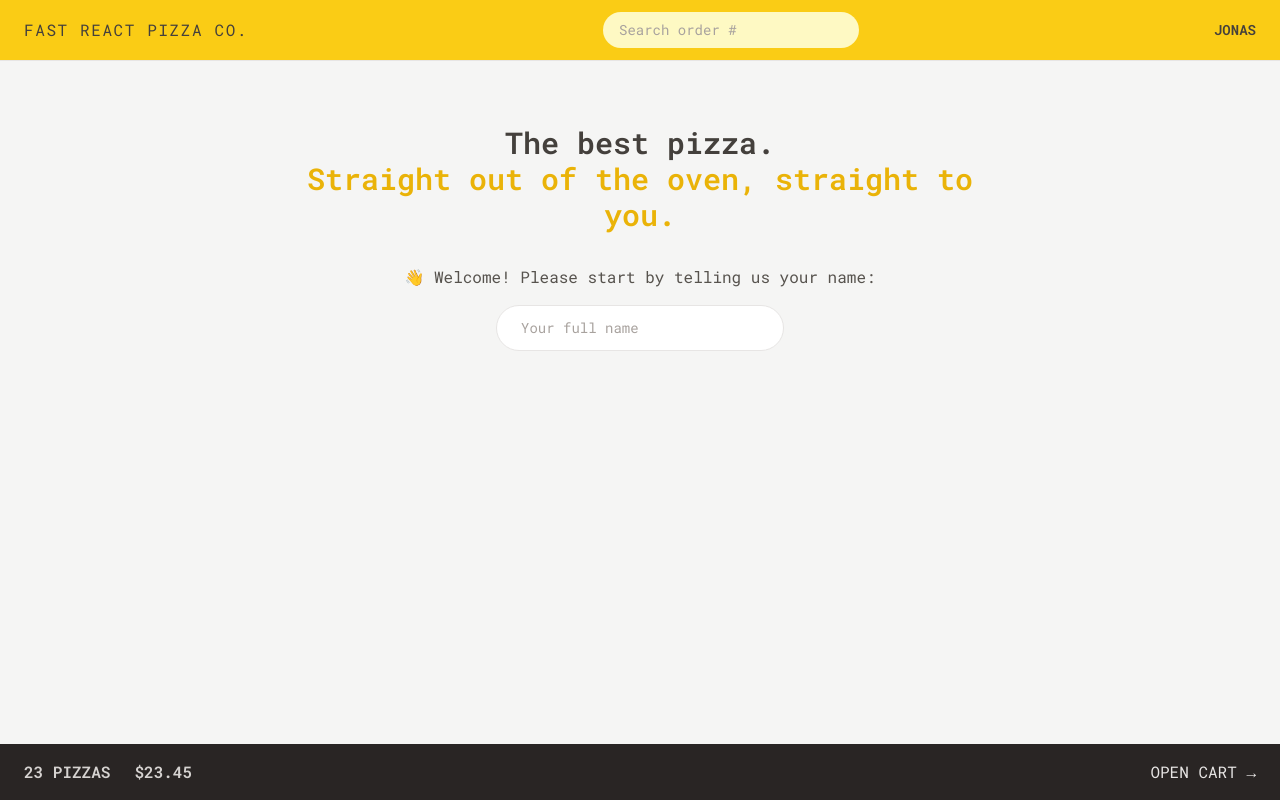
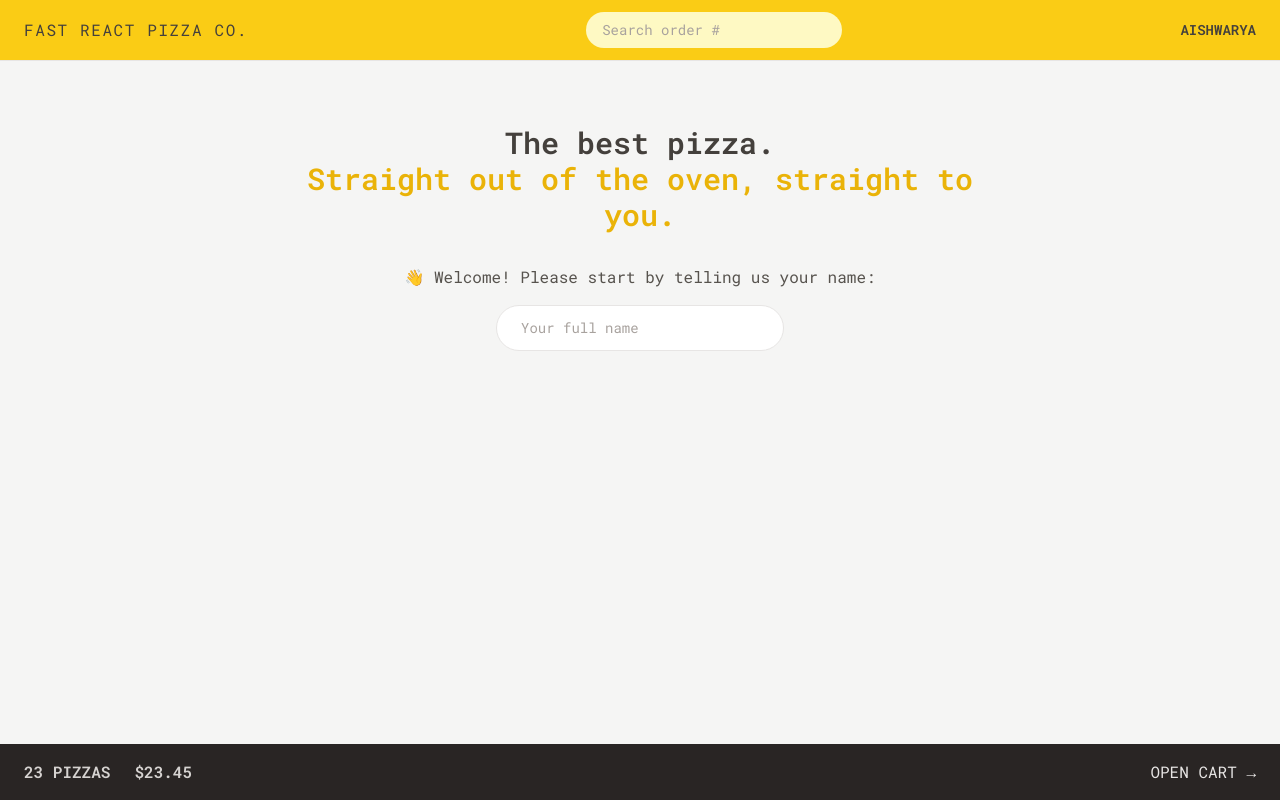
Before and after one commit to Aishwarya9425/React-pizza-now, a React (Vite) app: page / in a window 1280 px wide. Built offline with nearby package versions, Linux system fonts and the light colour scheme.

Commit message:
Update Username.jsx

```diff
--- a/src/features/user/Username.jsx
+++ b/src/features/user/Username.jsx
@@ -1,5 +1,5 @@
 function Username() {
-  return <div className="hidden text-sm font-semibold md:block">Jonas</div>;
+  return <div className="hidden text-sm font-semibold md:block">Aishwarya</div>;
 }
 
 export default Username;
```
